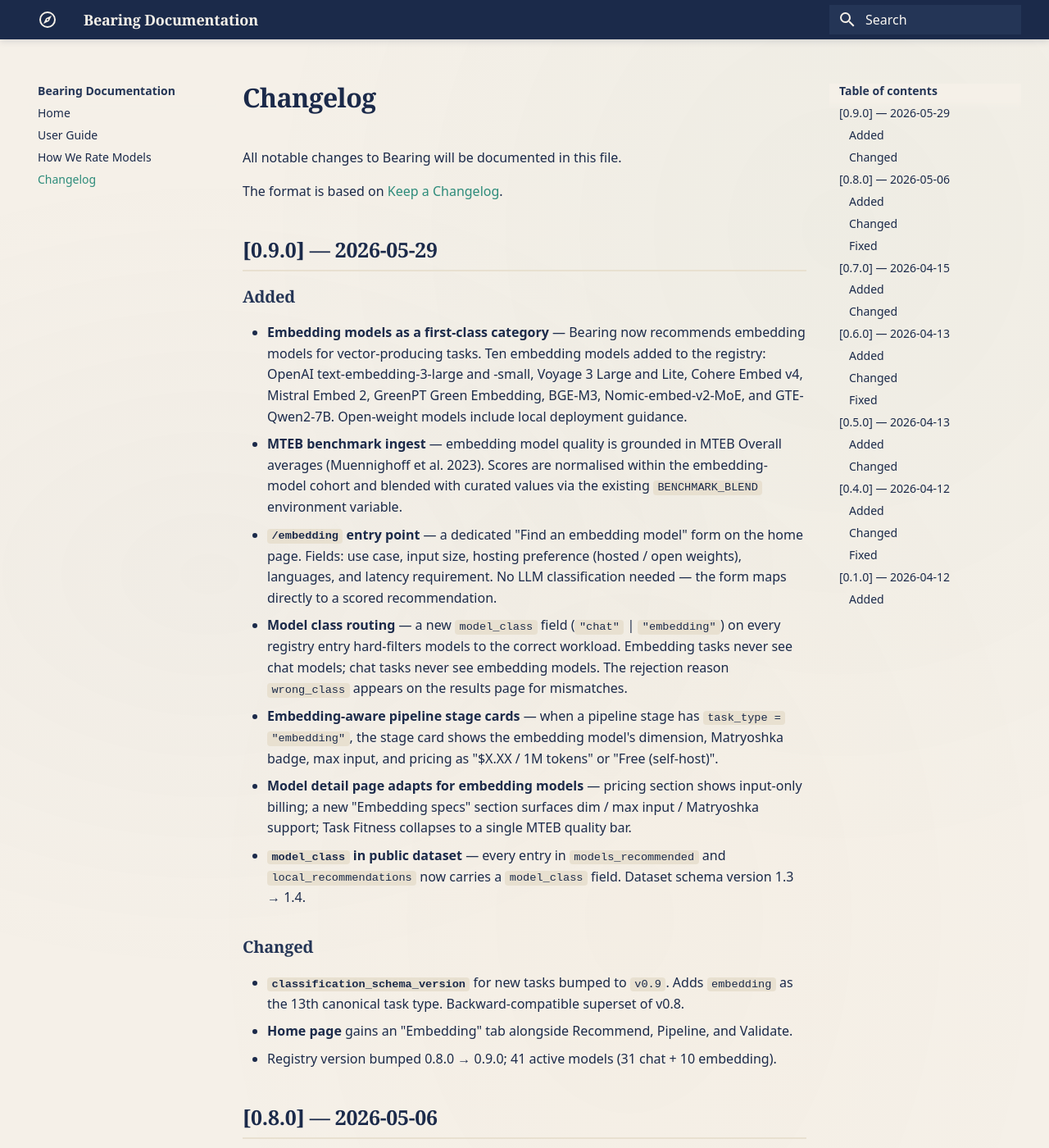
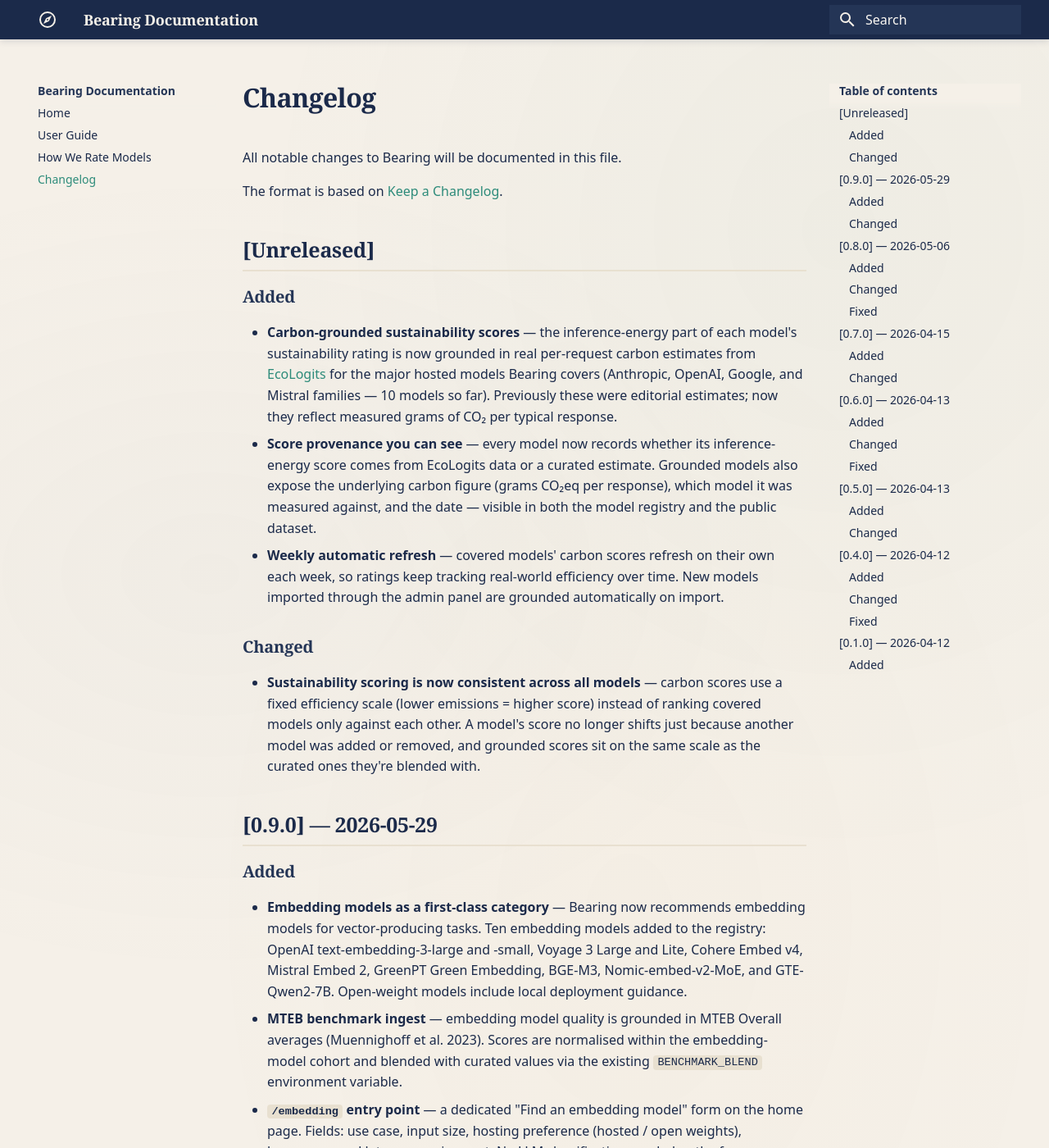
Before and after one commit to tomcwxyz/bearing, an MkDocs documentation site: the page built from docs/changelog.md, in a window 1280 px wide and 1400 px high. Shown: the whole window at 82% size. Built offline with MkDocs 1.6.1 and Material for MkDocs 9.7.7, drawn with Linux system fonts in a browser that asks for light colours.

Commit message:
docs: changelog + user guide for EcoLogits carbon-grounded sustainability scores

```diff
--- a/docs/changelog.md
+++ b/docs/changelog.md
@@ -3,6 +3,18 @@
 All notable changes to Bearing will be documented in this file.
 
 The format is based on [Keep a Changelog](https://keepachangelog.com/).
+
+## [Unreleased]
+
+### Added
+
+- **Carbon-grounded sustainability scores** — the inference-energy part of each model's sustainability rating is now grounded in real per-request carbon estimates from [EcoLogits](https://ecologits.ai) for the major hosted models Bearing covers (Anthropic, OpenAI, Google, and Mistral families — 10 models so far). Previously these were editorial estimates; now they reflect measured grams of CO₂ per typical response.
+- **Score provenance you can see** — every model now records whether its inference-energy score comes from EcoLogits data or a curated estimate. Grounded models also expose the underlying carbon figure (grams CO₂eq per response), which model it was measured against, and the date — visible in both the model registry and the public dataset.
+- **Weekly automatic refresh** — covered models' carbon scores refresh on their own each week, so ratings keep tracking real-world efficiency over time. New models imported through the admin panel are grounded automatically on import.
+
+### Changed
+
+- **Sustainability scoring is now consistent across all models** — carbon scores use a fixed efficiency scale (lower emissions = higher score) instead of ranking covered models only against each other. A model's score no longer shifts just because another model was added or removed, and grounded scores sit on the same scale as the curated ones they're blended with.
 
 ## [0.9.0] — 2026-05-29
 
```
Also changed, not shown: docs/user-guide.md (+1 -1 lines), docs/.docs-state.json.
